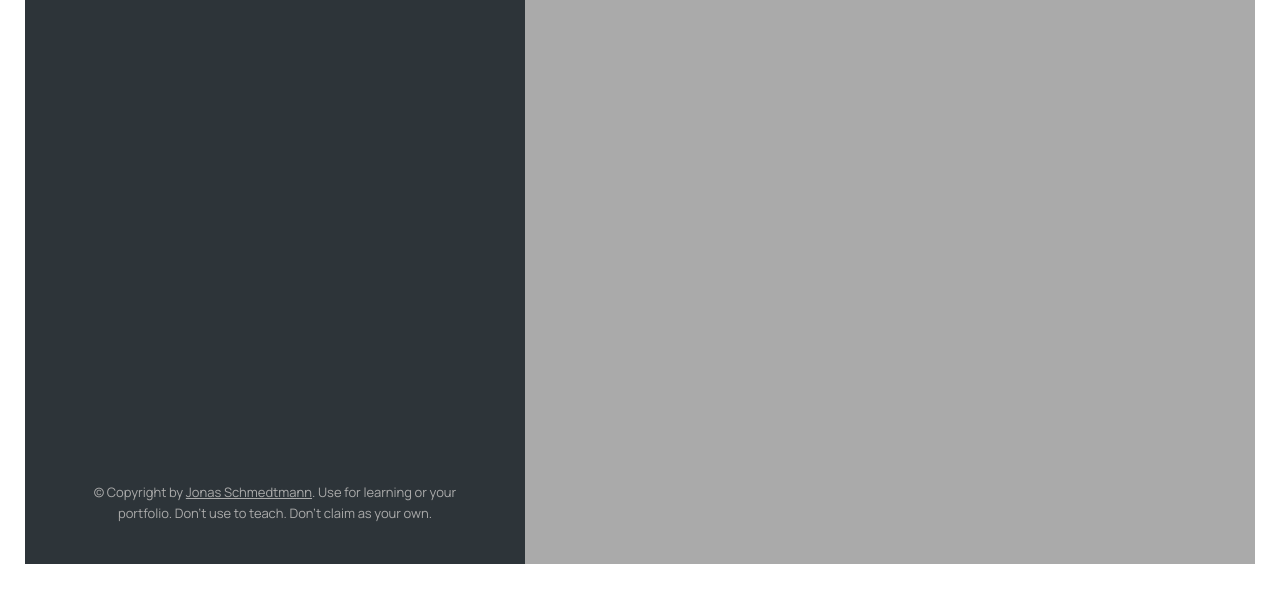
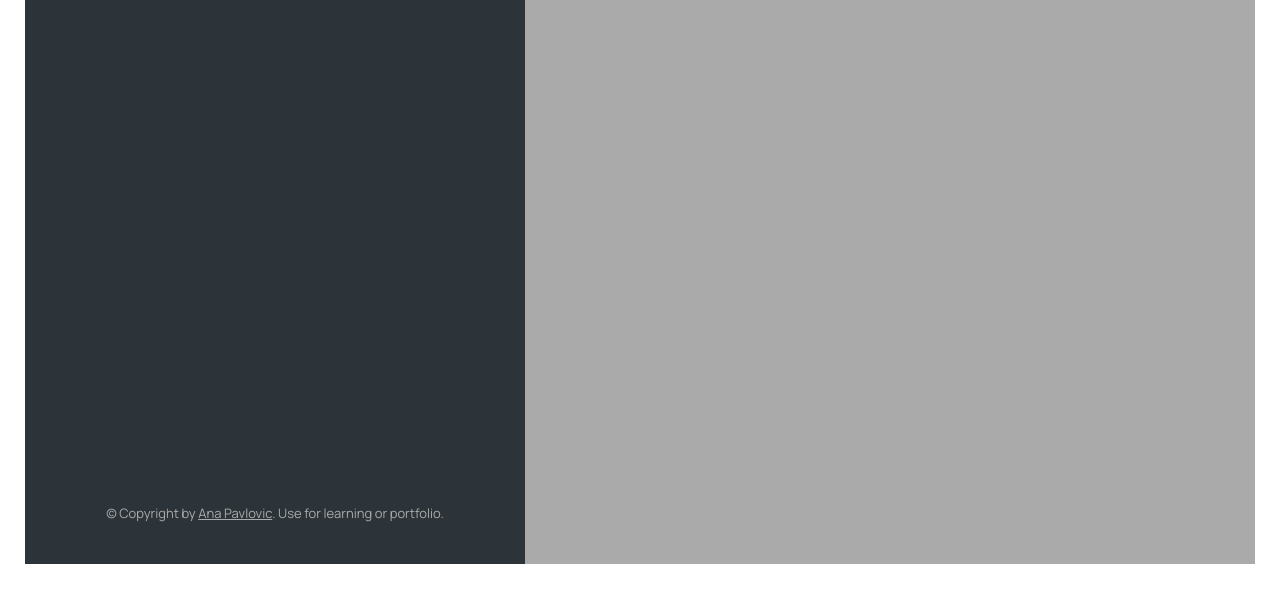
Before and after one commit to pavlovicana/Workouts-App, a plain HTML site: page index.html in a window 1280 px wide. Shown: the part 211-800 px from the top of the page. Drawn offline with nearby package versions, Linux system fonts and the light colour scheme.

Commit message:
Update index.html

```diff
--- a/index.html
+++ b/index.html
@@ -124,9 +124,8 @@
           class="twitter-link"
           target="_blank"
           href="https://twitter.com/jonasschmedtman"
-          >Jonas Schmedtmann</a
-        >. Use for learning or your portfolio. Don't use to teach. Don't claim
-        as your own.
+          >Ana Pavlovic</a
+        >. Use for learning or portfolio.
       </p>
     </div>
 
```
